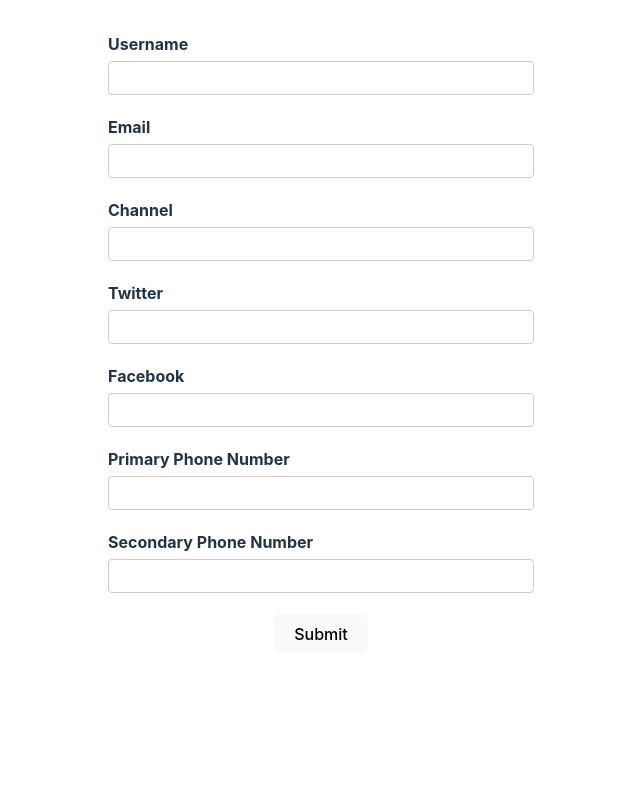
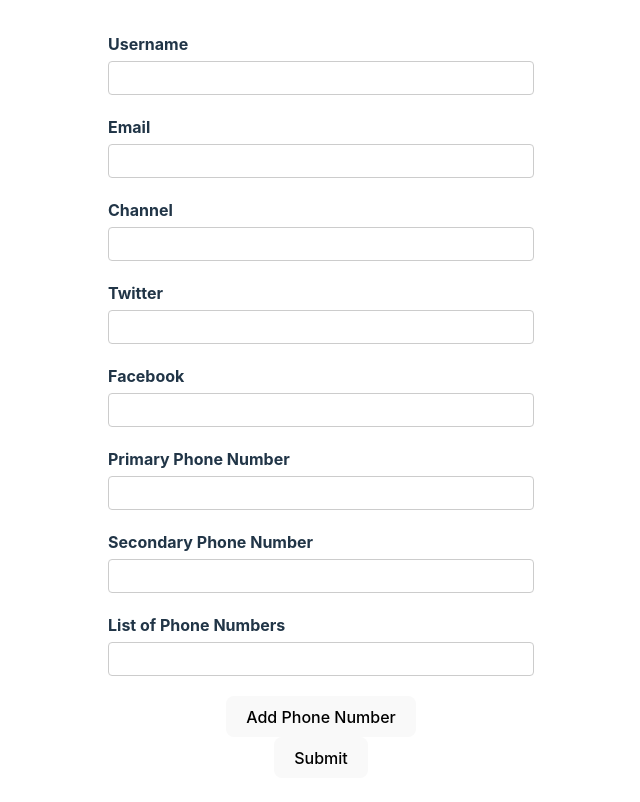
Before and after one commit to LeslieKornes/RHF, a React (Vite) app: page / in a window 1280 px wide. Shown: the top 802 px of the page, without its empty margins (319-959 px from the left). Built offline with nearby package versions, Linux system fonts and the light colour scheme.

Commit message:
dynamic field with useFieldArray

```diff
--- a/src/components/YouTubeForm.tsx
+++ b/src/components/YouTubeForm.tsx
@@ -1,4 +1,4 @@
-import { useForm } from "react-hook-form";
+import { useForm, useFieldArray } from "react-hook-form";
 import { DevTool } from "@hookform/devtools";
 
 type FormValues = {
@@ -10,6 +10,9 @@
     facebook: string;
   };
   phoneNumbers: string[];
+  phNumbers: {
+    number: string;
+  }[];
 };
 
 export const YouTubeForm = () => {
@@ -23,6 +26,7 @@
         facebook: "",
       },
       phoneNumbers: ["", ""],
+      phNumbers: [{ number: "" }],
     },
   });
   // how to populate default values with previously saved data
@@ -41,6 +45,10 @@
   // });
   const { register, control, handleSubmit, formState } = form;
   const { errors } = formState;
+  const { fields, append, remove } = useFieldArray({
+    name: "phNumbers",
+    control,
+  });
 
   const onSubmit = (data: FormValues) => {
     console.log("form submitted", data);
@@ -168,6 +176,30 @@
           <p className="error">{errors.phoneNumbers?.[1]?.message}</p>
         </div>
 
+        <div>
+          <label>List of Phone Numbers</label>
+          <div>
+            {fields.map((field, index) => {
+              return (
+                <div className="form-control" key={field.id}>
+                  <input
+                    type="text"
+                    {...register(`phNumbers.${index}.number` as const)}
+                  />
+                  {index > 0 && (
+                    <button type="button" onClick={() => remove(index)}>
+                      Remove
+                    </button>
+                  )}
+                </div>
+              );
+            })}
+            <button type="button" onClick={() => append({ number: "" })}>
+              Add Phone Number
+            </button>
+          </div>
+        </div>
+
         <button>Submit</button>
       </form>
       <DevTool control={control} />
```
